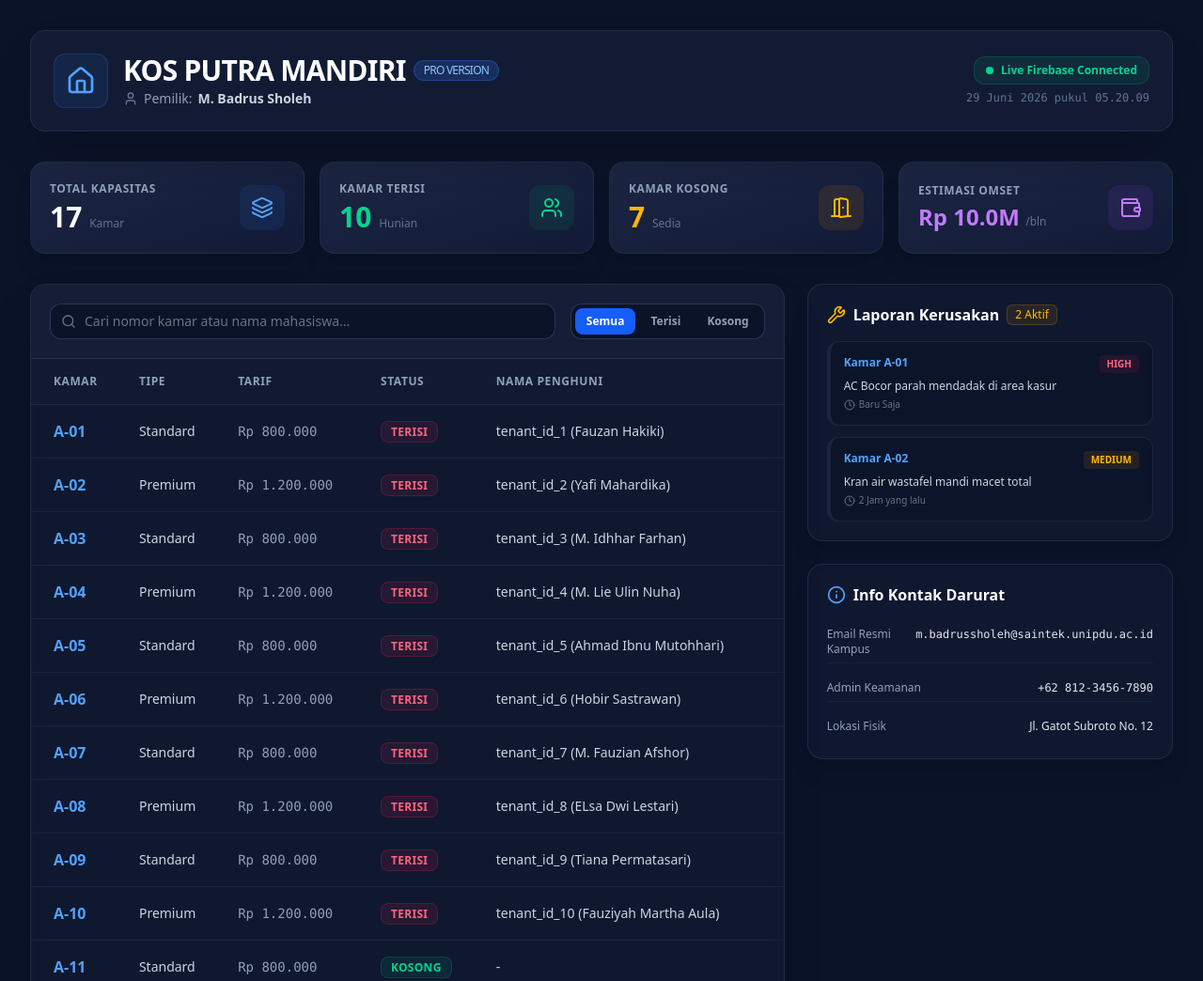
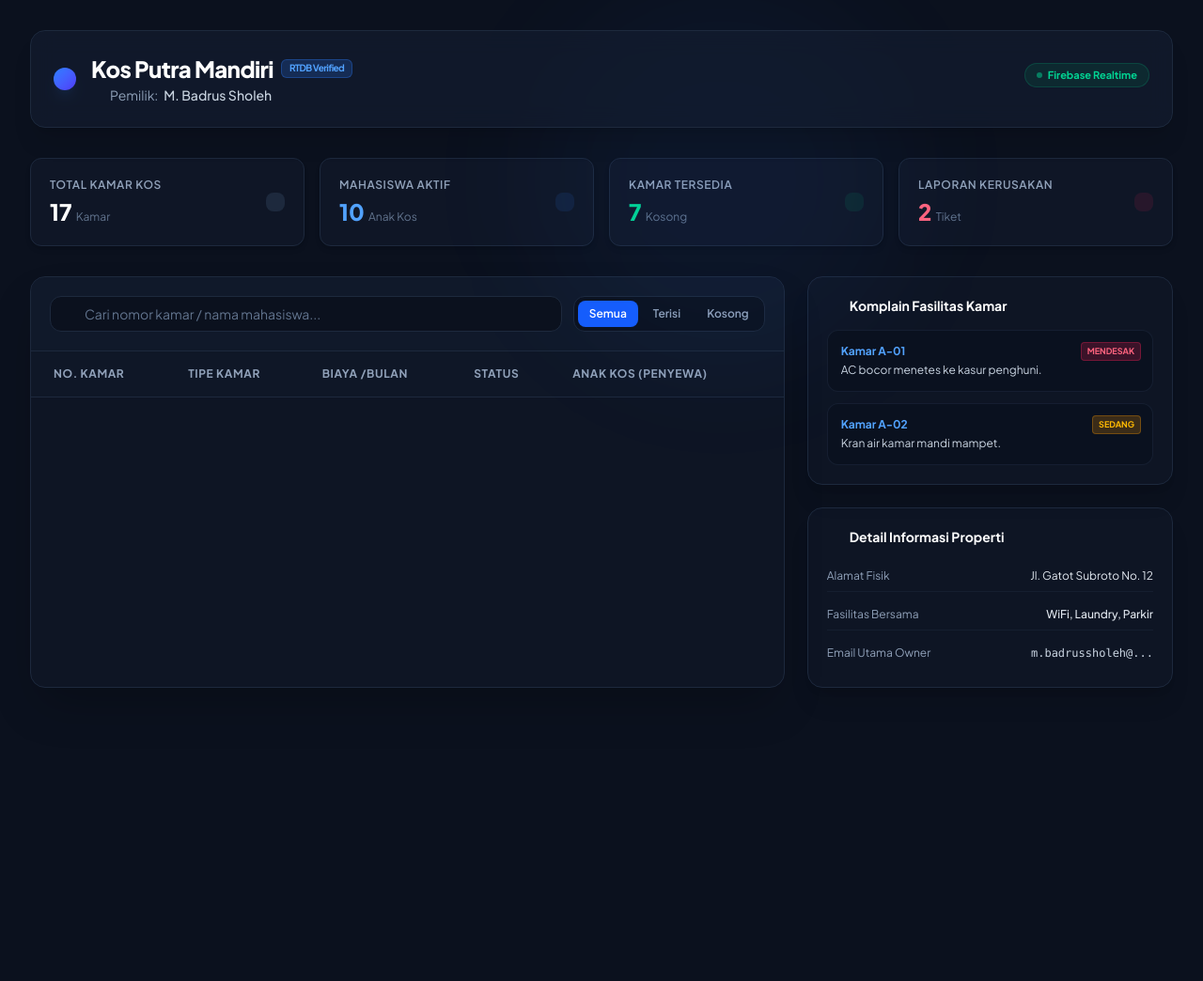
Before and after one commit to mbadrussholeh-cpu/koskitasholeh, a website: page index.html in a window 1280 px wide. Shown: the top 1044 px of the page at 94% size. After the commit the page ends 800 px from the top, so only its background shows below. Drawn offline with nearby package versions, Linux system fonts and the light colour scheme.

Commit message:
update final dashboard kos modern

```diff
--- a/index.html
+++ b/index.html
@@ -3,98 +3,106 @@
 <head>
   <meta charset="UTF-8">
   <meta name="viewport" content="width=device-width, initial-scale=1.0">
-  <title>Premium Dashboard - Kos Kita Sholeh</title>
+  <title>Kos Kita Sholeh - Premium Management Dashboard</title>
   <script src="https://cdn.jsdelivr.net/npm/@tailwindcss/browser@4"></script>
+  <link rel="preconnect" href="https://fonts.googleapis.com">
+  <link rel="preconnect" href="https://fonts.gstatic.com" crossorigin>
+  <link href="https://fonts.googleapis.com/css2?family=Plus+Jakarta+Sans:wght@400;500;600;700;800&display=swap" rel="stylesheet">
   <script src="https://unpkg.com/lucide@latest"></script>
+  <style>
+    body { font-family: 'Plus Jakarta Sans', sans-serif; }
+  </style>
 </head>
-<body class="bg-[#0b1329] text-slate-100 min-h-screen font-sans antialiased selection:bg-blue-500 selection:text-white">
+<body class="bg-[#0b111e] text-slate-200 min-h-screen antialiased">
+
+  <div class="absolute top-0 right-1/4 w-96 h-96 bg-blue-500/5 rounded-full blur-3xl pointer-events-none"></div>
 
   <div class="max-w-7xl mx-auto p-4 md:p-8">
 
-    <header class="mb-8 bg-[#1c2541]/50 backdrop-blur-md border border-slate-700/50 p-6 rounded-2xl flex flex-col sm:flex-row justify-between items-start sm:items-center gap-4 shadow-2xl">
+    <header class="mb-8 bg-[#151f32]/60 border border-slate-800 p-6 rounded-2xl flex flex-col md:flex-row justify-between items-start md:items-center gap-4 shadow-xl backdrop-blur-md">
       <div class="flex items-center gap-4">
-        <div class="p-3 bg-blue-500/10 rounded-xl border border-blue-500/20 text-blue-400">
-          <i data-lucide="home" class="w-8 h-8"></i>
+        <div class="p-3 bg-gradient-to-br from-blue-500 to-indigo-600 rounded-xl text-white shadow-lg shadow-blue-500/10">
+          <i data-lucide="building-2" class="w-6 h-6"></i>
         </div>
         <div>
-          <h1 class="text-2xl md:text-3xl font-black text-white tracking-tight flex items-center gap-2">
-            KOS PUTRA MANDIRI <span class="text-xs font-medium bg-blue-500/20 text-blue-300 px-2.5 py-0.5 rounded-full border border-blue-500/30">PRO VERSION</span>
+          <h1 class="text-2xl font-extrabold text-white tracking-tight flex items-center gap-2">
+            Kos Putra Mandiri <span class="text-[10px] font-bold bg-blue-500/20 text-blue-400 px-2 py-0.5 rounded-md border border-blue-500/30">RTDB Verified</span>
           </h1>
           <p class="text-slate-400 text-xs md:text-sm mt-0.5 flex items-center gap-1.5">
-            <i data-lucide="user" class="w-4 h-4 text-slate-500"></i> Pemilik: <span class="text-slate-300 font-semibold">M. Badrus Sholeh</span>
+            <i data-lucide="user" class="w-3.5 h-3.5 text-slate-500"></i> Pemilik: <span class="text-slate-300 font-medium">M. Badrus Sholeh</span>
           </p>
         </div>
       </div>
-      <div class="flex flex-col items-end gap-1.5 self-stretch sm:self-auto">
-        <span class="bg-emerald-500/10 text-emerald-400 text-xs font-semibold px-3 py-1.5 rounded-xl border border-emerald-500/20 flex items-center gap-2 self-start sm:self-auto">
-          <span class="w-2 h-2 rounded-full bg-emerald-400 animate-ping"></span> Live Firebase Connected
+      <div class="flex flex-col items-start md:items-end gap-1">
+        <span class="bg-emerald-500/10 text-emerald-400 text-[11px] font-bold px-3 py-1 rounded-full border border-emerald-500/20 flex items-center gap-1.5">
+          <span class="w-1.5 h-1.5 rounded-full bg-emerald-400 animate-pulse"></span> Firebase Realtime
         </span>
-        <p id="live-clock" class="text-xs text-slate-500 font-mono"></p>
+        <p id="live-clock" class="text-xs text-slate-500 font-mono mt-1"></p>
       </div>
     </header>
 
-    <div class="grid grid-cols-1 md:grid-cols-4 gap-4 mb-8">
-      <div class="bg-gradient-to-br from-[#1c2541] to-[#111a36] p-5 rounded-2xl border border-slate-700/40 shadow-xl flex items-center justify-between">
+    <div class="grid grid-cols-1 sm:grid-cols-2 lg:grid-cols-4 gap-4 mb-8">
+      <div class="bg-[#151f32]/40 border border-slate-800 p-5 rounded-xl shadow-md flex items-center justify-between">
         <div>
-          <p class="text-slate-400 text-xs font-bold uppercase tracking-wider">Total Kapasitas</p>
-          <p class="text-3xl font-black mt-1 text-white">17 <span class="text-xs font-normal text-slate-500">Kamar</span></p>
+          <p class="text-slate-400 text-xs font-semibold uppercase tracking-wider">Total Kamar Kos</p>
+          <p class="text-2xl font-extrabold mt-1 text-white">17 <span class="text-xs font-normal text-slate-500">Kamar</span></p>
         </div>
-        <div class="p-3 bg-blue-500/10 text-blue-400 rounded-xl"><i data-lucide="layers"></i></div>
+        <div class="p-2.5 bg-slate-800 rounded-lg text-slate-400"><i data-lucide="door-open" class="w-5 h-5"></i></div>
       </div>
-      <div class="bg-gradient-to-br from-[#1c2541] to-[#111a36] p-5 rounded-2xl border border-slate-700/40 shadow-xl flex items-center justify-between">
+      <div class="bg-[#151f32]/40 border border-slate-800 p-5 rounded-xl shadow-md flex items-center justify-between">
         <div>
-          <p class="text-slate-400 text-xs font-bold uppercase tracking-wider">Kamar Terisi</p>
-          <p class="text-3xl font-black mt-1 text-emerald-400">10 <span class="text-xs font-normal text-slate-500">Hunian</span></p>
+          <p class="text-slate-400 text-xs font-semibold uppercase tracking-wider">Mahasiswa Aktif</p>
+          <p class="text-2xl font-extrabold mt-1 text-blue-400">10 <span class="text-xs font-normal text-slate-500">Anak Kos</span></p>
         </div>
-        <div class="p-3 bg-emerald-500/10 text-emerald-400 rounded-xl"><i data-lucide="users"></i></div>
+        <div class="p-2.5 bg-blue-500/10 rounded-lg text-blue-400"><i data-lucide="users" class="w-5 h-5"></i></div>
       </div>
-      <div class="bg-gradient-to-br from-[#1c2541] to-[#111a36] p-5 rounded-2xl border border-slate-700/40 shadow-xl flex items-center justify-between">
+      <div class="bg-[#151f32]/40 border border-slate-800 p-5 rounded-xl shadow-md flex items-center justify-between">
         <div>
-          <p class="text-slate-400 text-xs font-bold uppercase tracking-wider">Kamar Kosong</p>
-          <p class="text-3xl font-black mt-1 text-amber-400">7 <span class="text-xs font-normal text-slate-500">Sedia</span></p>
+          <p class="text-slate-400 text-xs font-semibold uppercase tracking-wider">Kamar Tersedia</p>
+          <p class="text-2xl font-extrabold mt-1 text-emerald-400">7 <span class="text-xs font-normal text-slate-500">Kosong</span></p>
         </div>
-        <div class="p-3 bg-amber-500/10 text-amber-400 rounded-xl"><i data-lucide="door-open"></i></div>
+        <div class="p-2.5 bg-emerald-500/10 rounded-lg text-emerald-400"><i data-lucide="check-circle" class="w-5 h-5"></i></div>
       </div>
-      <div class="bg-gradient-to-br from-[#1c2541] to-[#111a36] p-5 rounded-2xl border border-slate-700/40 shadow-xl flex items-center justify-between">
+      <div class="bg-[#151f32]/40 border border-slate-800 p-5 rounded-xl shadow-md flex items-center justify-between">
         <div>
-          <p class="text-slate-400 text-xs font-bold uppercase tracking-wider">Estimasi Omset</p>
-          <p class="text-2xl font-black mt-1 text-purple-400">Rp 10.0M <span class="text-xs font-normal text-slate-500">/bln</span></p>
+          <p class="text-slate-400 text-xs font-semibold uppercase tracking-wider">Laporan Kerusakan</p>
+          <p class="text-2xl font-extrabold mt-1 text-rose-400">2 <span class="text-xs font-normal text-slate-500">Tiket</span></p>
         </div>
-        <div class="p-3 bg-purple-500/10 text-purple-400 rounded-xl"><i data-lucide="wallet"></i></div>
+        <div class="p-2.5 bg-rose-500/10 rounded-lg text-rose-400"><i data-lucide="wrench" class="w-5 h-5"></i></div>
       </div>
     </div>
 
     <div class="grid grid-cols-1 lg:grid-cols-3 gap-6">
 
-      <div class="lg:col-span-2 bg-[#1c2541]/30 backdrop-blur-sm rounded-2xl border border-slate-700/50 shadow-2xl overflow-hidden flex flex-col">
+      <div class="lg:col-span-2 bg-[#151f32]/30 border border-slate-800 rounded-2xl shadow-2xl overflow-hidden">
 
-        <div class="p-5 border-b border-slate-700/60 bg-[#1c2541]/50 flex flex-col sm:flex-row gap-4 justify-between items-stretch sm:items-center">
+        <div class="p-5 border-b border-slate-800 bg-[#151f32]/40 flex flex-col sm:flex-row gap-3 justify-between items-stretch sm:items-center">
           <div class="relative flex-1">
             <span class="absolute inset-y-0 left-0 pl-3 flex items-center pointer-events-none text-slate-500">
               <i data-lucide="search" class="w-4 h-4"></i>
             </span>
-            <input type="text" id="search-input" placeholder="Cari nomor kamar atau nama mahasiswa..."
-                   class="w-full pl-9 pr-4 py-2 bg-[#0b1329] border border-slate-700/80 rounded-xl text-sm placeholder-slate-500 text-slate-200 focus:outline-none focus:border-blue-500 focus:ring-1 focus:ring-blue-500 transition-all">
+            <input type="text" id="search-box" placeholder="Cari nomor kamar / nama mahasiswa..."
+                   class="w-full pl-9 pr-4 py-2 bg-[#0b111e] border border-slate-800 rounded-xl text-sm text-slate-200 placeholder-slate-500 focus:outline-none focus:border-blue-500 transition-all">
           </div>
-          <div class="flex bg-[#0b1329] p-1 rounded-xl border border-slate-700/80 gap-1">
-            <button onclick="filterStatus('all')" id="btn-all" class="px-3 py-1.5 text-xs font-bold rounded-lg bg-blue-600 text-white shadow-md transition-all cursor-pointer">Semua</button>
-            <button onclick="filterStatus('occupied')" id="btn-occupied" class="px-3 py-1.5 text-xs font-bold rounded-lg text-slate-400 hover:text-slate-200 transition-all cursor-pointer">Terisi</button>
-            <button onclick="filterStatus('available')" id="btn-available" class="px-3 py-1.5 text-xs font-bold rounded-lg text-slate-400 hover:text-slate-200 transition-all cursor-pointer">Kosong</button>
+          <div class="flex bg-[#0b111e] p-1 rounded-xl border border-slate-800 gap-1">
+            <button onclick="filterStatus('all')" id="btn-all" class="px-3 py-1.5 text-xs font-semibold rounded-lg bg-blue-600 text-white cursor-pointer transition-all">Semua</button>
+            <button onclick="filterStatus('occupied')" id="btn-occupied" class="px-3 py-1.5 text-xs font-semibold rounded-lg text-slate-400 hover:text-slate-200 cursor-pointer transition-all">Terisi</button>
+            <button onclick="filterStatus('available')" id="btn-available" class="px-3 py-1.5 text-xs font-semibold rounded-lg text-slate-400 hover:text-slate-200 cursor-pointer transition-all">Kosong</button>
           </div>
         </div>
 
-        <div class="overflow-x-auto flex-1">
+        <div class="overflow-x-auto">
           <table class="w-full text-left border-collapse">
             <thead>
-              <tr class="bg-[#1c2541]/20 text-slate-400 text-xs uppercase font-bold tracking-wider border-b border-slate-700/50">
-                <th class="p-4 pl-6">Kamar</th>
-                <th class="p-4">Tipe</th>
-                <th class="p-4">Tarif</th>
+              <tr class="bg-[#151f32]/20 text-slate-400 text-xs font-bold uppercase tracking-wider border-b border-slate-800">
+                <th class="p-4 pl-6">No. Kamar</th>
+                <th class="p-4">Tipe Kamar</th>
+                <th class="p-4">Biaya /Bulan</th>
                 <th class="p-4">Status</th>
-                <th class="p-4 pr-6">Nama Penghuni</th>
+                <th class="p-4 pr-6">Anak Kos (Penyewa)</th>
               </tr>
             </thead>
-            <tbody id="room-table" class="divide-y divide-slate-700/30 text-sm">
+            <tbody id="room-list" class="divide-y divide-slate-800/40 text-sm">
               </tbody>
           </table>
         </div>
@@ -102,144 +110,95 @@
 
       <div class="space-y-6">
 
-        <div class="bg-[#1c2541]/30 border border-slate-700/50 rounded-2xl p-5 shadow-xl">
-          <h2 class="text-md font-bold text-white mb-4 flex items-center gap-2">
-            <i data-lucide="wrench" class="w-5 h-5 text-amber-400"></i> Laporan Kerusakan <span class="text-xs font-normal bg-amber-500/10 text-amber-400 border border-amber-500/20 px-2 py-0.5 rounded-md">2 Aktif</span>
-          </h2>
+        <div class="bg-[#151f32]/30 border border-slate-800 rounded-2xl p-5 shadow-xl">
+          <h3 class="text-sm font-bold text-white mb-4 flex items-center gap-2">
+            <i data-lucide="alert-circle" class="w-4 h-4 text-amber-400"></i> Komplain Fasilitas Kamar
+          </h3>
           <div class="space-y-3">
-            <div class="bg-[#0b1329]/60 p-3.5 rounded-xl border-l-4 border-rose-500 border-y border-r border-slate-700/40">
-              <div class="flex justify-between items-start">
-                <span class="text-xs font-black text-blue-400">Kamar A-01</span>
-                <span class="text-[10px] font-extrabold bg-rose-500/10 text-rose-400 px-2 py-0.5 rounded uppercase">High</span>
-              </div>
-              <p class="text-slate-300 text-xs font-medium mt-1.5">AC Bocor parah mendadak di area kasur</p>
-              <p class="text-[10px] text-slate-500 mt-1 flex items-center gap-1"><i data-lucide="clock" class="w-3 h-3"></i> Baru Saja</p>
+            <div class="bg-[#0b111e]/80 p-3.5 rounded-xl border border-slate-800/60 relative">
+              <span class="absolute top-3 right-3 text-[9px] font-bold uppercase bg-rose-500/20 text-rose-400 px-1.5 py-0.5 rounded border border-rose-500/30">Mendesak</span>
+              <p class="text-xs font-bold text-blue-400">Kamar A-01</p>
+              <p class="text-slate-300 text-xs mt-1">AC bocor menetes ke kasur penghuni.</p>
             </div>
-            <div class="bg-[#0b1329]/60 p-3.5 rounded-xl border-l-4 border-amber-500 border-y border-r border-slate-700/40">
-              <div class="flex justify-between items-start">
-                <span class="text-xs font-black text-blue-400">Kamar A-02</span>
-                <span class="text-[10px] font-extrabold bg-amber-500/10 text-amber-400 px-2 py-0.5 rounded uppercase">Medium</span>
-              </div>
-              <p class="text-slate-300 text-xs font-medium mt-1.5">Kran air wastafel mandi macet total</p>
-              <p class="text-[10px] text-slate-500 mt-1 flex items-center gap-1"><i data-lucide="clock" class="w-3 h-3"></i> 2 Jam yang lalu</p>
+            <div class="bg-[#0b111e]/80 p-3.5 rounded-xl border border-slate-800/60 relative">
+              <span class="absolute top-3 right-3 text-[9px] font-bold uppercase bg-amber-500/20 text-amber-400 px-1.5 py-0.5 rounded border border-amber-500/30">Sedang</span>
+              <p class="text-xs font-bold text-blue-400">Kamar A-02</p>
+              <p class="text-slate-300 text-xs mt-1">Kran air kamar mandi mampet.</p>
             </div>
           </div>
         </div>
 
-        <div class="bg-[#1c2541]/30 border border-slate-700/50 rounded-2xl p-5 shadow-xl">
-          <h2 class="text-md font-bold text-white mb-4 flex items-center gap-2">
-            <i data-lucide="info" class="w-5 h-5 text-blue-400"></i> Info Kontak Darurat
-          </h2>
-          <div class="space-y-3 text-xs text-slate-400">
-            <div class="flex justify-between py-1.5 border-b border-slate-700/30">
-              <span>Email Resmi Kampus</span>
-              <span class="text-slate-200 font-mono">m.badrussholeh@saintek.unipdu.ac.id</span>
+        <div class="bg-[#151f32]/30 border border-slate-800 rounded-2xl p-5 shadow-xl">
+          <h3 class="text-sm font-bold text-white mb-4 flex items-center gap-2">
+            <i data-lucide="info" class="w-4 h-4 text-blue-400"></i> Detail Informasi Properti
+          </h3>
+          <div class="space-y-2 text-xs">
+            <div class="flex justify-between py-2 border-b border-slate-800/50">
+              <span class="text-slate-400">Alamat Fisik</span>
+              <span class="text-slate-200">Jl. Gatot Subroto No. 12</span>
             </div>
-            <div class="flex justify-between py-1.5 border-b border-slate-700/30">
-              <span>Admin Keamanan</span>
-              <span class="text-slate-200 font-mono">+62 812-3456-7890</span>
+            <div class="flex justify-between py-2 border-b border-slate-800/50">
+              <span class="text-slate-400">Fasilitas Bersama</span>
+              <span class="text-slate-200 font-medium">WiFi, Laundry, Parkir</span>
             </div>
-            <div class="flex justify-between py-1.5">
-              <span>Lokasi Fisik</span>
-              <span class="text-slate-200 text-right">Jl. Gatot Subroto No. 12</span>
+            <div class="flex justify-between py-2">
+              <span class="text-slate-400">Email Utama Owner</span>
+              <span class="text-slate-300 font-mono">m.badrussholeh@...</span>
             </div>
           </div>
         </div>
 
       </div>
+
     </div>
+
   </div>
 
   <script>
-    // Inisialisasi Ikon Lucide
     lucide.createIcons();
 
-    // Jam Digital Dinamis
+    // Live Jam Digital
     setInterval(() => {
       const now = new Date();
       document.getElementById('live-clock').innerText = now.toLocaleString('id-ID', { dateStyle: 'long', timeStyle: 'medium' });
     }, 1000);
 
-    // Bank Data Induk Kamar & Mahasiswa (Sesuai Struktur Seeding script)
-    const mahasiswa = ["Fauzan Hakiki", "Yafi Mahardika", "M. Idhhar Farhan", "M. Lie Ulin Nuha", "Ahmad Ibnu Mutohhari", "Hobir Sastrawan", "M. Fauzian Afshor", "ELsa Dwi Lestari", "Tiana Permatasari", "Fauziyah Martha Aula"];
-    const totalRooms = 17;
+    // Sinkronisasi Bank Data Seeding RTDB
+    const mahasiswaKos = ["Fauzan Hakiki", "Yafi Mahardika", "M. Idhhar Farhan", "M. Lie Ulin Nuha", "Ahmad Ibnu Mutohhari", "Hobir Sastrawan", "M. Fauzian Afshor", "ELsa Dwi Lestari", "Tiana Permatasari", "Fauziyah Martha Aula"];
     let currentFilter = 'all';
 
-    // Generate Array Object Data agar Fleksibel dimanipulasi
-    const DB_ROOMS = [];
-    for (let i = 1; i <= totalRooms; i++) {
-      DB_ROOMS.push({
+    const DB_KOS = [];
+    for (let i = 1; i <= 17; i++) {
+      DB_KOS.push({
         roomNumber: `A-${String(i).padStart(2, '0')}`,
         type: i % 2 !== 0 ? 'Standard' : 'Premium',
         price: i % 2 !== 0 ? 800000 : 1200000,
         status: i <= 10 ? 'occupied' : 'available',
-        tenant: i <= 10 ? `tenant_id_${i} (${mahasiswa[i-1]})` : '-'
+        tenant: i <= 10 ? `tenant_id_${i} (${mahasiswaKos[i-1]})` : '-'
       });
     }
 
-    // Fungsi Render Tabel Utama
-    function renderTable() {
-      const tableBody = document.getElementById('room-table');
-      const searchQuery = document.getElementById('search-input').value.toLowerCase();
-
+    function renderList() {
+      const tbody = document.getElementById('room-list');
+      const query = document.getElementById('search-box').value.toLowerCase();
       let html = '';
 
-      const filteredData = DB_ROOMS.filter(room => {
-        // Cocokkan Filter Status Tab
+      const filtered = DB_KOS.filter(room => {
         const matchStatus = currentFilter === 'all' || room.status === currentFilter;
-        // Cocokkan Input Bar Pencarian
-        const matchSearch = room.roomNumber.toLowerCase().includes(searchQuery) || room.tenant.toLowerCase().includes(searchQuery);
+        const matchSearch = room.roomNumber.toLowerCase().includes(query) || room.tenant.toLowerCase().includes(query);
         return matchStatus && matchSearch;
       });
 
-      if (filteredData.length === 0) {
-        tableBody.innerHTML = `<tr><td colspan="5" class="p-8 text-center text-slate-500 font-medium">Data kamar tidak ditemukan...</td></tr>`;
+      if (filtered.length === 0) {
+        tbody.innerHTML = `<tr><td colspan="5" class="p-8 text-center text-slate-600 font-medium text-xs">Pencarian tidak ditemukan...</td></tr>`;
         return;
       }
 
-      filteredData.forEach(room => {
+      filtered.forEach(room => {
         const statusBadge = room.status === 'occupied'
-          ? `<span class="bg-rose-500/10 text-rose-400 border border-rose-500/20 px-2.5 py-0.5 rounded-lg text-xs font-extrabold tracking-wide">TERISI</span>`
-          : `<span class="bg-emerald-500/10 text-emerald-400 border border-emerald-500/20 px-2.5 py-0.5 rounded-lg text-xs font-extrabold tracking-wide">KOSONG</span>`;
+          ? `<span class="bg-rose-500/10 text-rose-400 border border-rose-500/20 px-2.5 py-0.5 rounded-lg text-xs font-bold">TERISI</span>`
+          : `<span class="bg-emerald-500/10 text-emerald-400 border border-emerald-500/20 px-2.5 py-0.5 rounded-lg text-xs font-bold">KOSONG</span>`;
 
-        const priceFormatted = new Intl.NumberFormat('id-ID', { style: 'currency', currency: 'IDR', maximumFractionDigits: 0 }).format(room.price);
+        const formatRupiah = (val) => new Intl.NumberFormat('id-ID', { style: 'currency', currency: 'IDR', maximumFractionDigits: 0 }).format(val);
 
         html += `
-          <tr class="hover:bg-slate-700/20 transition-all duration-150">
-            <td class="p-4 pl-6 font-bold text-blue-400 text-base">${room.roomNumber}</td>
-            <td class="p-4 text-slate-300 font-medium">${room.type}</td>
-            <td class="p-4 text-slate-400 font-mono">${priceFormatted}</td>
-            <td class="p-4">${statusBadge}</td>
-            <td class="p-4 pr-6 text-slate-300 font-medium">${room.tenant}</td>
-          </tr>
-        `;
-      });
-
-      tableBody.innerHTML = html;
-    }
-
-    // Sistem Filter Tombol Tab
-    function filterStatus(status) {
-      currentFilter = status;
-
-      // Reset Desain Aktif Tombol
-      ['all', 'occupied', 'available'].forEach(item => {
-        const btn = document.getElementById(`btn-${item}`);
-        btn.className = "px-3 py-1.5 text-xs font-bold rounded-lg transition-all cursor-pointer text-slate-400 hover:text-slate-200";
-      });
-
-      // Beri tanda Biru pada tombol yang aktif klik
-      const activeBtn = document.getElementById(`btn-${status}`);
-      activeBtn.className = "px-3 py-1.5 text-xs font-bold rounded-lg bg-blue-600 text-white shadow-md transition-all cursor-pointer";
-
-      renderTable();
-    }
-
-    // Sambungkan Aksi Mengetik di Kolom Pencarian
-    document.getElementById('search-input').addEventListener('input', renderTable);
-
-    // Render data pertama kali saat web dibuka
-    renderTable();
-  </script>
-</body>
-</html>
```
